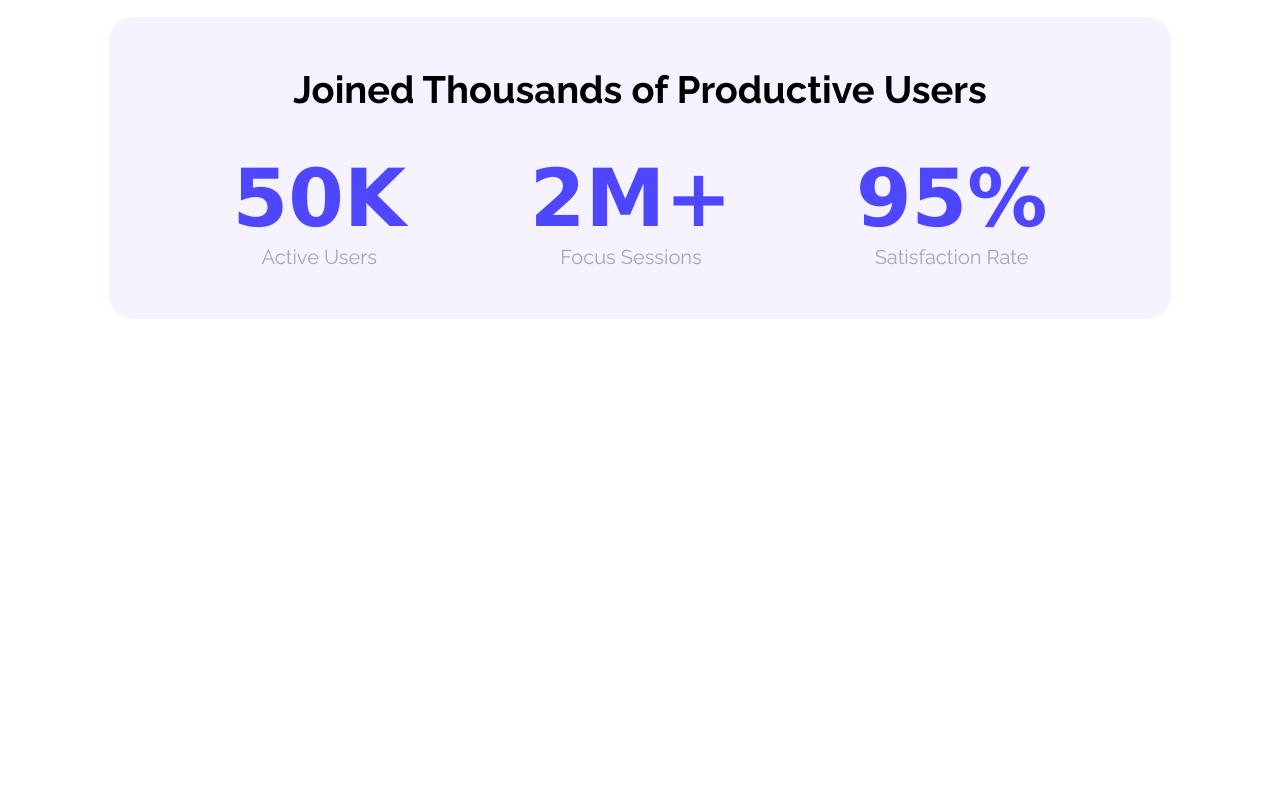
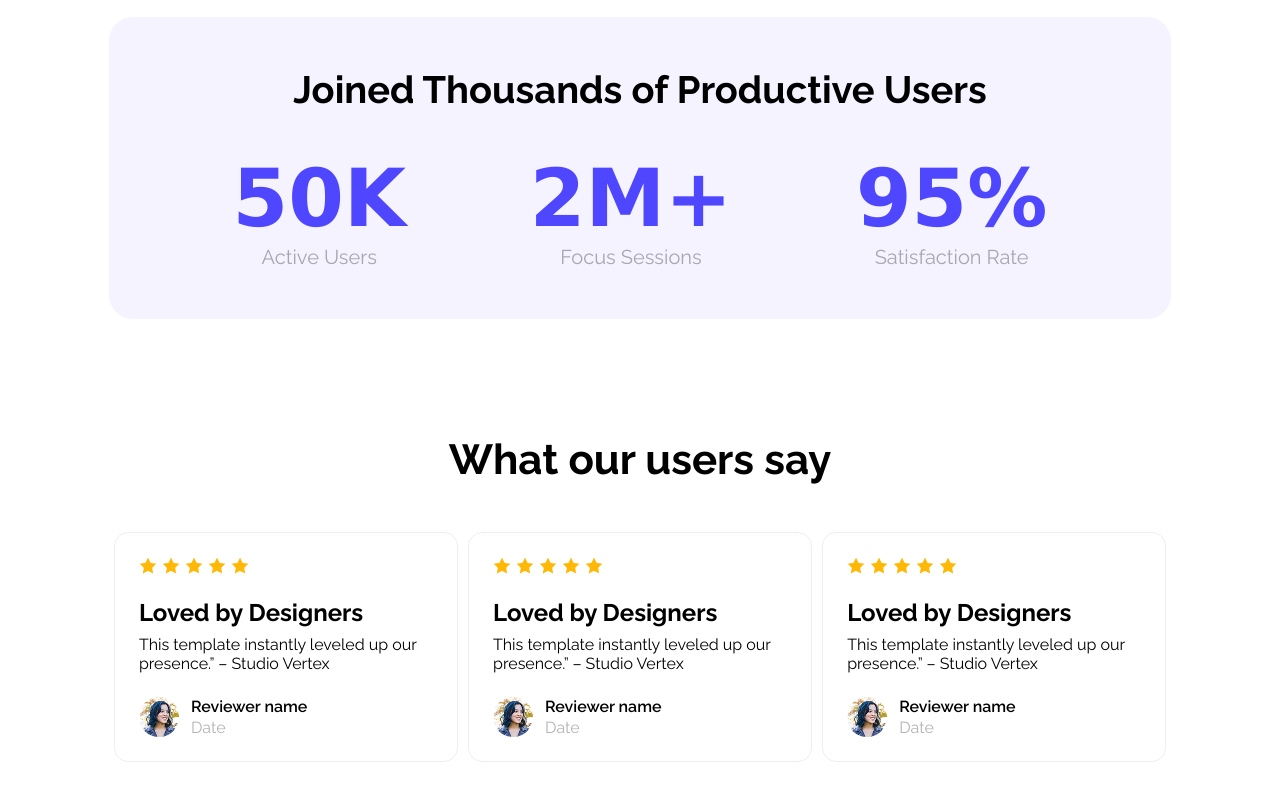
Before and after one commit to Azizul-haque1/B12A01-landing-launchpad, a plain HTML site: page index.html in a window 1280 px wide. Shown: the part 1245-2045 px from the top of the page. Before the commit the page ends 1680 px from the top, so only its background shows below. Drawn offline with Linux system fonts and the light colour scheme.

Commit message:
feedback section added

```diff
--- a/index.html
+++ b/index.html
@@ -90,6 +90,105 @@
          </section>
         <!-- productive  section  stat -->
 
+        <!-- feedback seciton start -->
+
+        <section class="feedback-section">
+
+            <h2 class="feedback-header-title">What our users say</h2>
+
+            <div class="feedback-container">
+        <div class="feedback-card">
+                        <div class="feedback">
+                            <div class="ratting">
+                                <img src="./Assets/icon-star.png" alt="">
+                                <img src="./Assets/icon-star.png" alt="">
+                                <img src="./Assets/icon-star.png" alt="">
+                                <img src="./Assets/icon-star.png" alt="">
+                                <img src="./Assets/icon-star.png" alt="">
+                            </div>
+
+                            <h3>Loved by Designers</h3>
+                            <p>This template instantly leveled up our <br>
+                                presence.” – Studio Vertex</p>
+                        </div>
+                        <div class="user-feedback">
+                            <div class="user-profile">
+
+                            </div>
+                            <div class="user-comment">
+                                <h6>Reviewer name</h6>
+                                <p>Date</p>
+
+                            </div>
+
+                        </div>
+        </div>
+        <div class="feedback-card">
+                <div class="feedback">
+                    <div class="ratting">
+                        <img src="./Assets/icon-star.png" alt="">
+                        <img src="./Assets/icon-star.png" alt="">
+                        <img src="./Assets/icon-star.png" alt="">
+                        <img src="./Assets/icon-star.png" alt="">
+                            <img src="./Assets/icon-star.png" alt="">
+                    </div>
+
+                    <h3>Loved by Designers</h3>
+                    <p>This template instantly leveled up our <br>
+                    presence.” – Studio Vertex</p>
+                    </div>
+                    <div class="user-feedback">
+                        <div class="user-profile">
+
+                        </div>
+                        <div class="user-comment">
+                                <h6>Reviewer name</h6>
+                                <p>Date</p>
+
+                        </div>
+
+                        </div>
+        </div>
+        <div class="feedback-card">
+                        <div class="feedback">
+                            <div class="ratting">
+                                <img src="./Assets/icon-star.png" alt="">
+                                <img src="./Assets/icon-star.png" alt="">
+                                <img src="./Assets/icon-star.png" alt="">
+                                <img src="./Assets/icon-star.png" alt="">
+                                <img src="./Assets/icon-star.png" alt="">
+                            </div>
+
+                            <h3>Loved by Designers</h3>
+                            <p>This template instantly leveled up our <br>
+                                presence.” – Studio Vertex</p>
+                        </div>
+                        <div class="user-feedback">
+                            <div class="user-profile">
+
+                            </div>
+                            <div class="user-comment">
+                                <h6>Reviewer name</h6>
+                                <p>Date</p>
+
+                            </div>
+
+                        </div>
+        </div>
+            </div>
+
+
+        </section>
+        <!-- feedback seciton end -->
+
+
+
+
+
+
+
+
+
 
     </main>
 
--- a/style/style.css
+++ b/style/style.css
@@ -145,3 +145,66 @@ nav h2{
     font-size: 20px;
     color: #00000050;
 }
+
+.feedback-header-title{
+    text-align: center;
+    font-size: 42px;
+    font-weight: bold;
+    margin-bottom: 48px;
+}
+
+.feedback-container{
+    display: flex;
+    justify-content: space-around;
+
+}
+
+.feedback-card{
+    padding: 24px 40px 24px 24px;
+    border: 1px solid #F2EDED;
+    border-radius: 14px;
+}
+
+.ratting{
+    display: flex;
+    max-width: 10%;
+    margin-bottom: 24px;
+    gap:5px
+}
+
+.feedback h3{
+    font-size: 24px;
+    margin-bottom: 8px;
+}
+
+.feedback p{
+    font-size: 16px;
+    margin-bottom: 24px;
+}
+
+.user-feedback{
+    display: flex;
+    align-items: center;
+}
+
+.user-profile{
+    width: 40px;
+    height: 40px;
+    border-radius: 50%;
+    background-image: url("../Assets/avatar.png");
+    background-repeat: no-repeat;
+    background-size: cover;
+    margin-right: 12px;
+}
+
+.user-comment h6{
+    font-weight: 600;
+    font-size: 16px;
+    margin-bottom: 2px;
+}
+
+.user-comment p{
+    font-size: 16px;
+    font-weight: 400;
+    color: #B3B3B3;
+}
```
Also changed, not shown: 1 other file.
